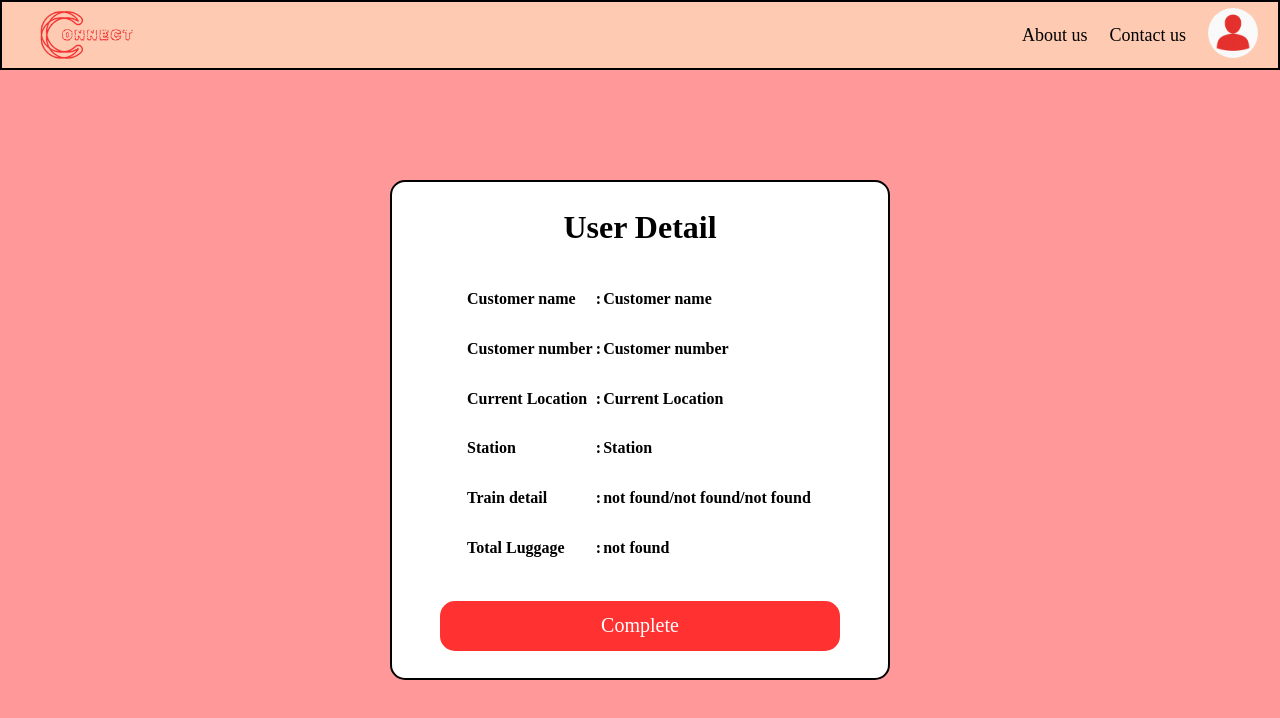
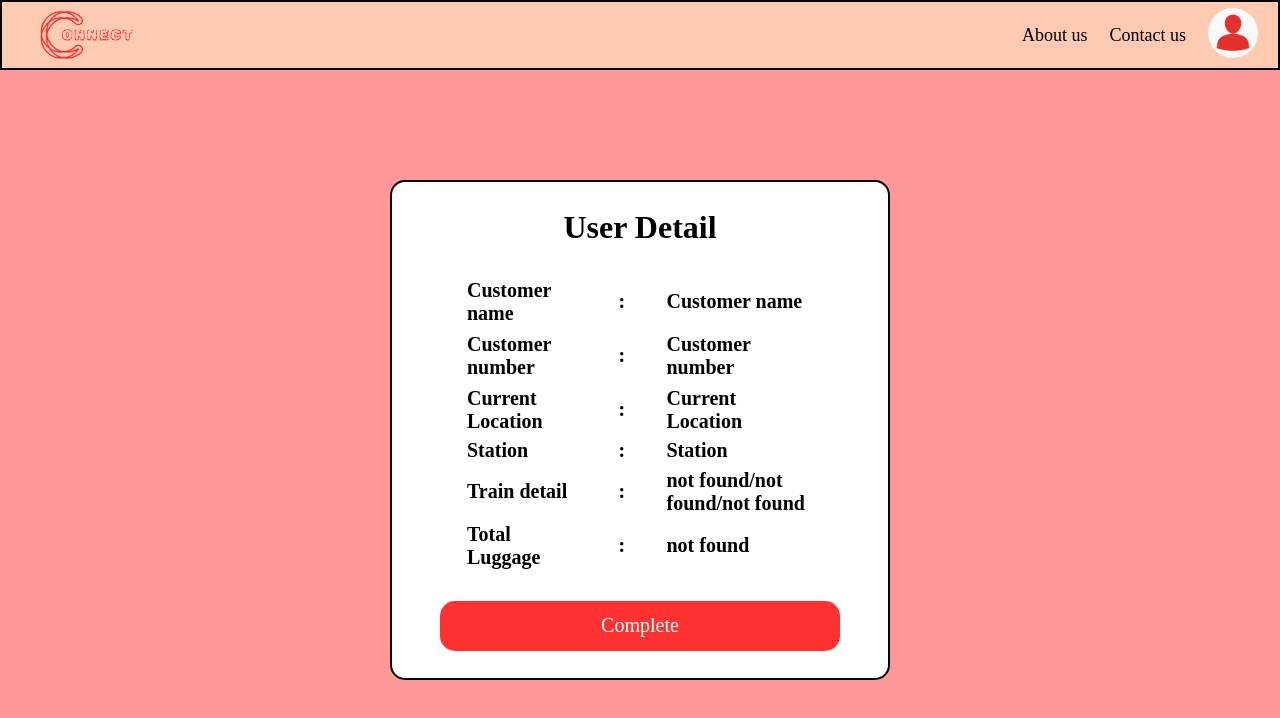
Before and after one commit to Skabdulla01/coolie-app, a React (Vite) app in the folder frontend/: page /porterconfirm/1/1/1 in a window 1280 px wide. Shown: the top 718 px of the page. Built offline with nearby package versions, Linux system fonts and the light colour scheme; no server answers.

Commit message:
payment tabel

```diff
--- a/frontend/src/book/payment.jsx
+++ b/frontend/src/book/payment.jsx
@@ -59,47 +59,47 @@ function payment() {
         <table className='tabel-pay'>
           <tr>
             <td><p><strong>Pickup location</strong></p></td>
-            <td><p><b>:</b></p></td>
+            <td className='space'><p><b>:</b></p></td>
             <td><p><b>{found ? found.loc : "Not Found"}</b></p></td>
           </tr>
           <tr>
             <td><p><strong>Station name</strong></p></td>
-            <td><p><b>:</b></p></td>
+            <td className='space'><p><b>:</b></p></td>
             <td><p><b>{found ? found.station : "Not Found"}</b></p></td>
           </tr>
           <tr>
             <td><p><strong>Train detail</strong><br />(Train no/Coach no/Seat no)</p></td>
-            <td><p><b>:</b></p></td>
+            <td className='space'><p><b>:</b></p></td>
             <td><p><b>{found ? found.trainno : "Not Found"}/{found ? found.coach : "Not Found"}/{found ? found.seat : "Not Found"}</b></p></td>
           </tr>
           <tr>
             <td><p><strong>Total Luggage</strong></p></td>
-            <td><p><b>:</b></p></td>
+            <td className='space'><p><b>:</b></p></td>
             <td><p><b>{found ? found.lag : "Not Found"}</b></p></td>
           </tr>
           <tr>
             <td><p><strong>Luggage Fee</strong></p></td>
-            <td><p><b>:</b></p></td>
+            <td className='space'><p><b>:</b></p></td>
             <td><p><b>₹{found?found.lag*49:0*4}</b></p></td>
           </tr>
           <tr>
             <td><p><strong>Convinent fee</strong></p></td>
-            <td><p><b>:</b></p></td>
+            <td className='space'><p><b>:</b></p></td>
             <td><p><b>₹{fee}</b></p></td>
           </tr>
           <tr>
             <td><p><strong>Order Amount</strong></p></td>
-            <td><p><b>:</b></p></td>
+            <td className='space'><p><b>:</b></p></td>
             <td><p><b>₹{orderAmount}</b></p></td>
           </tr>
           <tr>
             <td><p><strong>GST ({gstRate}%)</strong></p></td>
-            <td><p><b>:</b></p></td>
+            <td className='space'><p><b>:</b></p></td>
             <td><p><b>₹{gstAmount.toFixed(2)}</b></p></td>
           </tr>
           <tr>
             <td><p><strong>Total</strong><br />(Including GST)</p></td>
-            <td><p><b>:</b></p></td>
+            <td className='space'><p><b>:</b></p></td>
             <td><p><b>₹{totalAmount.toFixed(2)}</b></p></td>
           </tr>
         </table>
--- a/frontend/src/index.css
+++ b/frontend/src/index.css
@@ -422,6 +422,10 @@ body{
 
 
 /* confirm.jsx */
+.space{
+  width: 25%;
+  text-align: center;
+}
 /* loader */
 .load{
   display: flex;
@@ -453,8 +457,8 @@ body{
 /* porter.jsx */
 
 .req-porter{
-  height: 300px;
-  width: 300px;
+  height: 350px;
+  width: 400px;
   background-color: #FFE4DC;
   border: 2px solid black;
   margin: 10px;
@@ -465,8 +469,8 @@ body{
   justify-content: space-evenly;
 }
 .tab-proter{
-  width: 300px;
-  height: 200px;
+  width: 350px;
+  height: 250px;
   padding: 5px;
 
 }
@@ -650,107 +654,3 @@ footer{
   width: 100%;
   background-color: black;
 }
-
-
-/* responsive */
-/* @media (max-width:600px){ */
-  /* Navbar.jsx */
-  /* .logo{
-    height: 100px;
-    width: 100px;
-  }
-  .logo-img{
-    height: 100px;
-    width: 100px;
-    object-fit: contain;
-  }
-  .nav-logo{
-    height: 40px;
-    width: 40px;
-  }
-
-  .nav-ul-info{
-    height: 50px;
-    width: 50%;
-    padding: 0%;
-  }
-  nav{
-    height:70px;
-    width: 100vw;
-  }
-  .nav-sign{
-    height: 50px;
-    padding: 0%;
-    width: 90%;
-  }
-  .nav-info{
-    text-align: center;
-  } */
-
-  /* working */
-  /* login.jsx */
-/*
-.log{
-  width: 100%;
-}
-
-.logDetail{
-  background-color: white;
-  border-radius: 15px;
-  display: flex;
-  flex-direction: column;
-  justify-content: space-evenly;
-  align-items: center;
-  height: 500px;
-  width: 500px;
-}
-
-.login-logo{
-  height: 100px;
-  width: 100px;
-}
-
-.inp-log{
-  height: 50px;
-  width: 400px;
-  background-color: #D9D9D9;
-  border: 2px solid #D9D9D9;
-  border-radius: 10px;
-}
-
-.view-pass{
-  display: flex;
-  background-color: #D9D9D9;
-  border-radius: 10px;
-}
-
-.inp-pass{
-  width: 350px;
-}
-
-.view{
-  background-color: #D9D9D9;
-  cursor: pointer;
-  height: 50px;
-  width: 50px;
-  color: black;
-  display: flex;
-  justify-content: center;
-  align-items: center;
-  border-radius: 10px;
-}
-
-.log-btn{
-  height: 50px;
-  width: 400px;
-  color: white;
-  background-color: #FF3131;
-  border-radius: 15px;
-  border: 2px solid #FF3131;
-  cursor: pointer;
-}
-
-
-
-
-} */
--- a/frontend/src/porter.jsx
+++ b/frontend/src/porter.jsx
@@ -57,29 +57,29 @@ function porter() {
           <div className="req-porter">
             <table className='tab-proter'>
               <tr>
-                <td><p><strong>Current Location</strong></p></td>
-                <td><p><b> : </b></p></td>
-                <td><p><b>{item.loc}</b></p></td>
+                <td className='p-data'><p><strong>Current Location</strong></p></td>
+                <td className='space p-data'><p><b>:</b></p></td>
+                <td className='p-data'><p><b>{item.loc}</b></p></td>
               </tr>
               <tr>
-                <td><p><strong>Station</strong></p></td>
-                <td><p><b> : </b></p></td>
-                <td><p><b>{item.station}</b></p></td>
+                <td className='p-data'><p><strong>Station</strong></p></td>
+                <td className='space p-data'><p><b>:</b></p></td>
+                <td className='p-data'><p><b>{item.station}</b></p></td>
               </tr>
               <tr>
-                <td><p><strong>Train detail</strong></p></td>
-                <td><p><b> : </b></p></td>
-                <td><p><b>{item.trainno}/{item.coach}/{item.seat}</b></p></td>
+                <td className='p-data'><p><strong>Train detail</strong></p></td>
+                <td className='space p-data'><p><b>:</b></p></td>
+                <td className='p-data'><p><b>{item.trainno}/{item.coach}/{item.seat}</b></p></td>
               </tr>
               <tr>
-                <td><p><strong>Total Luggage</strong></p></td>
-                <td><p><b> : </b></p></td>
-                <td><p><b>{item.lag}</b></p></td>
+                <td className='p-data'><p><strong>Total Luggage</strong></p></td>
+                <td className='space p-data'><p><b>:</b></p></td>
+                <td className='p-data'><p><b>{item.lag}</b></p></td>
               </tr>
               <tr>
-                <td><p><strong>Total Amount</strong></p></td>
-                <td><p><b> : </b></p></td>
-                <td><p><b>{item.totalAmount}</b></p></td>
+                <td className='p-data'><p><strong>Total Amount</strong></p></td>
+                <td className='space p-data'><p><b>:</b></p></td>
+                <td className='p-data'><p><b>{item.totalAmount}</b></p></td>
               </tr>
             </table>
             <button className='por-btn' onClick={()=>accept(item.id,item.uid)}>Accept</button>
--- a/frontend/src/porterconfirm.jsx
+++ b/frontend/src/porterconfirm.jsx
@@ -50,34 +50,34 @@ function porterconfirm() {
       <h1>User Detail</h1>
       <table className="tabel-pay">
         <tr>
-          <td><p><strong>Customer name</strong></p></td>
-          <td><p><b> : </b></p></td>
-          <td><p><b>{found ? found.firstname : "Customer name"}</b></p></td>
+          <td className='p-data'><p><strong>Customer name</strong></p></td>
+          <td className='space p-data'><p><b>:</b></p></td>
+          <td className='p-data'><p><b>{found ? found.firstname : "Customer name"}</b></p></td>
         </tr>
         <tr>
-          <td><p><strong>Customer number</strong></p></td>
-          <td><p><b> : </b></p></td>
-          <td><p><b>{found ? found.phonenumber : "Customer number"}</b></p></td>
+          <td className='p-data'><p><strong>Customer number</strong></p></td>
+          <td className='space p-data'><p><b>:</b></p></td>
+          <td className='p-data'><p><b>{found ? found.phonenumber : "Customer number"}</b></p></td>
         </tr>
         <tr>
-          <td><p><strong>Current Location</strong></p></td>
-          <td><p><b> : </b></p></td>
-          <td><p><b>{found ? found.loc : "Current Location"}</b></p></td>
+          <td className='p-data'><p><strong>Current Location</strong></p></td>
+          <td className='space p-data'><p><b>:</b></p></td>
+          <td className='p-data'><p><b>{found ? found.loc : "Current Location"}</b></p></td>
         </tr>
         <tr>
-          <td><p><strong>Station</strong></p></td>
-          <td><p><b> : </b></p></td>
-          <td><p><b>{found ? found.station : "Station"}</b></p></td>
+          <td className='p-data'><p><strong>Station</strong></p></td>
+          <td className='space p-data'><p><b>:</b></p></td>
+          <td className='p-data'><p><b>{found ? found.station : "Station"}</b></p></td>
         </tr>
         <tr>
-          <td><p><strong>Train detail</strong></p></td>
-          <td><p><b> : </b></p></td>
-          <td><p><b>{found ? found.trainno : "not found"}/{found ? found.coach : "not found"}/{found ? found.seat : "not found"}</b></p></td>
+          <td className='p-data'><p><strong>Train detail</strong></p></td>
+          <td className='space p-data'><p><b>:</b></p></td>
+          <td className='p-data'><p><b>{found ? found.trainno : "not found"}/{found ? found.coach : "not found"}/{found ? found.seat : "not found"}</b></p></td>
         </tr>
         <tr>
-          <td><p><strong>Total Luggage</strong></p></td>
-          <td><p><b> : </b></p></td>
-          <td><p><b>{found ? found.lag : "not found"}</b></p></td>
+          <td className='p-data'><p><strong>Total Luggage</strong></p></td>
+          <td className='space p-data'><p><b>:</b></p></td>
+          <td className='p-data'><p><b>{found ? found.lag : "not found"}</b></p></td>
         </tr>
       </table>
       <button className='log-btn' onClick={complete}>Complete</button>
```
Also changed, not shown: frontend/src/confirm.jsx (+28 -28 lines).
